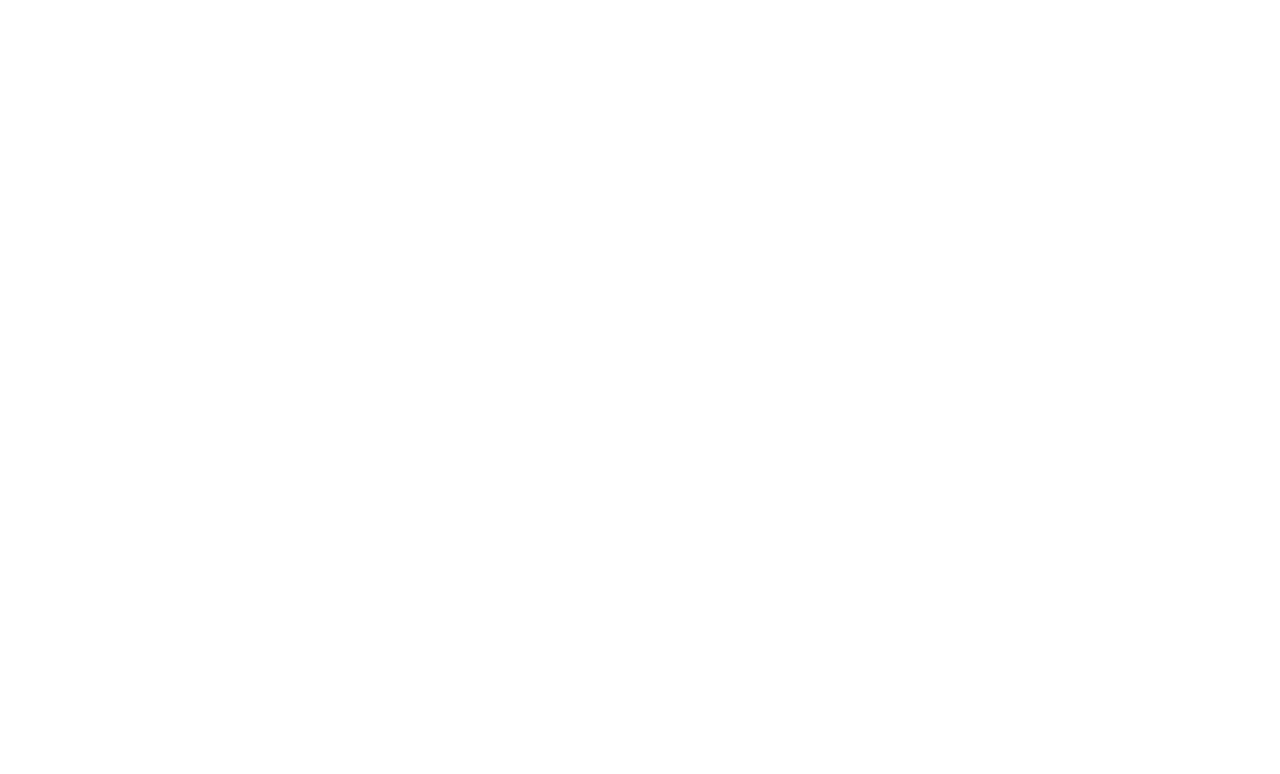
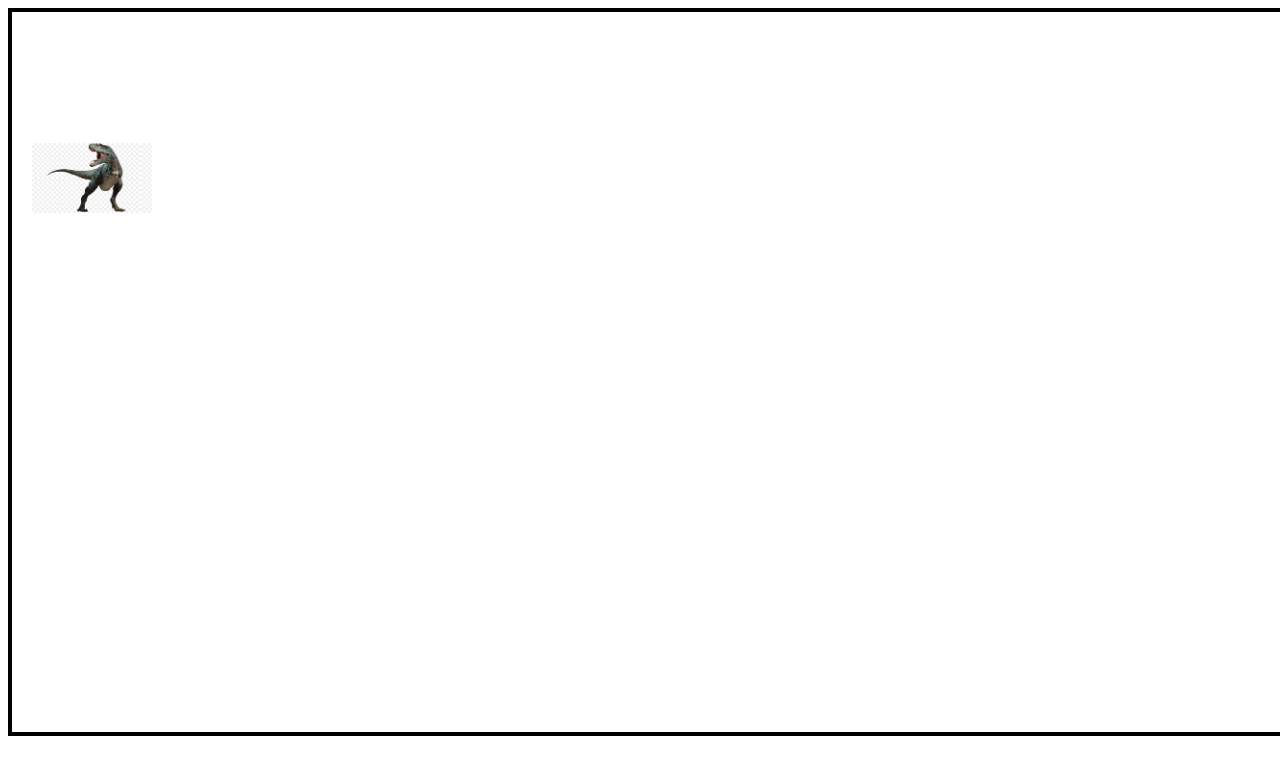
Before and after one commit to juanMontanez/ProyectoWeb, a plain HTML site: page index.html in a window 1280 px wide. Drawn offline with Linux system fonts and the light colour scheme.

Commit message:
Cambios en el css y nueva imagen

```diff
--- a/main.css
+++ b/main.css
@@ -3,15 +3,15 @@
     margin: 10;
 }
 .game {
-    width: 600px;
-    height: 400px;
-    border: 1px;
+    width: 1280px;
+    height: 720px;
+    border: 4px solid black;
     margin: auto;
 }
 #dino {
     width: 120px;
     height: 70px;
-    background-image: url(cactus.png);
+    background-image: url(dino.jpg);
     background-size: auto 70px;
     position: absolute;
     top: 143px;
@@ -24,6 +24,9 @@
 @keyframes jump {
     0% {
         top: 143px;
+    }
+    15% {
+        top: 100px;
     }
     30% {
         top: 115px;
@@ -38,7 +41,7 @@
         top: 143px;
     }
     120%{
-    	  top: 143px;
+    	  top: 90px;
     }
 }
 #cactus {
```
Also changed, not shown: dino.jpg (added).
